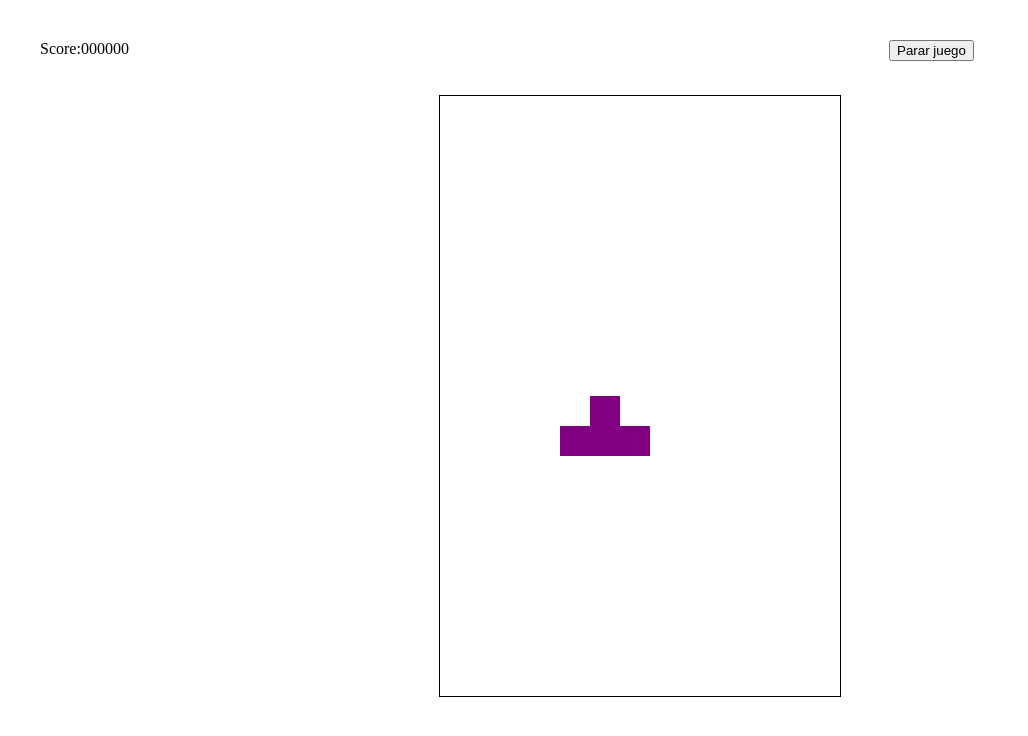
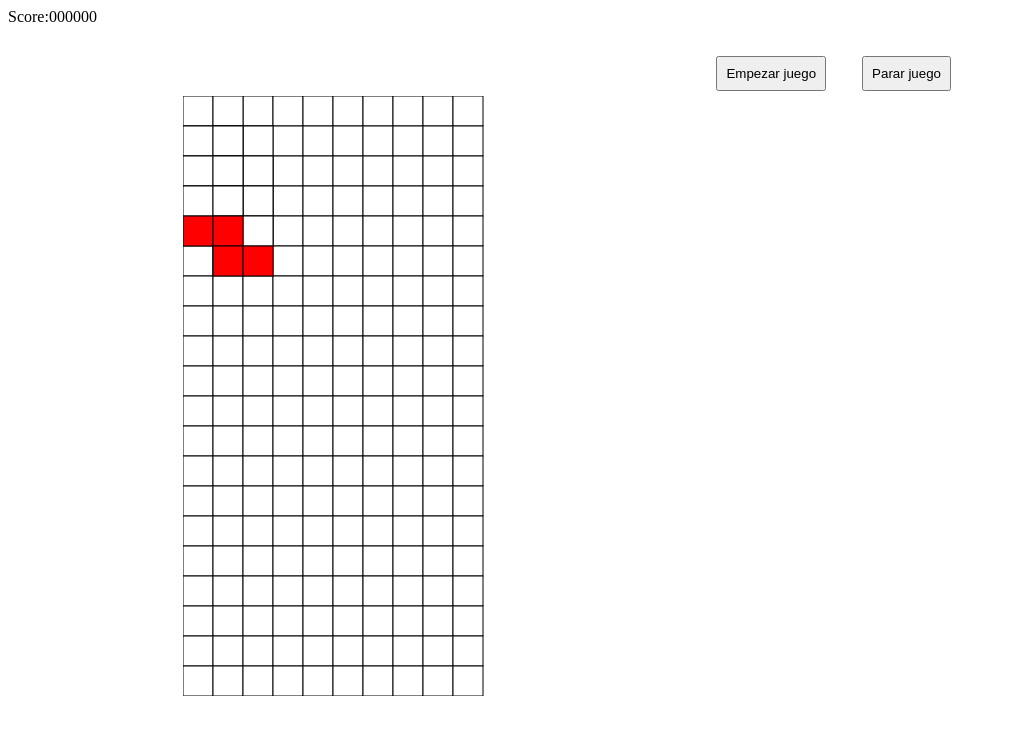
Before and after one commit to U-sepSick/TetrisJs, a plain HTML site: page index.html in a window 1280 px wide. Shown: the whole page, without its empty margins (0-1028 px from the left). Drawn offline with Linux system fonts and the light colour scheme.

Commit message:
playable

```diff
--- a/index.html
+++ b/index.html
@@ -10,14 +10,15 @@
 </head>
 
 <body>
-    <div class="scores">Score:000000</div>
+    <div class="score">Score:000000</div>
     <div class="game">
         <canvas id="canvas" width="400" height="600" style="color: blueviolet;"></canvas>
     </div>
     <div class="best-scores">
+        <button id="startButton">Empezar juego</button>
         <button id="stopButton">Parar juego</button>
     </div>
 </body>
+<script src="tetrominoes.js"></script>
 <script src="script.js"></script>
-
 </html>
--- a/script.js
+++ b/script.js
@@ -1,210 +1,242 @@
+const scoreGame = document.getElementById("score")
 const canvas = document.getElementById("canvas");
 const ctx = canvas.getContext("2d");
 
-const tetrominoes = [
-  {
-    shape: [[1, 1, 1, 1]],
-    color: "#FF0D72",
-  },
-  {
-    shape: [[1, 1], [1, 1]],
-    color: "#0DC2FF",
-  },
-  {
-    shape: [[1, 1, 1], [0, 1, 0]],
-    color: "#0DFF72",
-  },
-  {
-    shape: [[1, 1, 0], [0, 1, 1]],
-    color: "#F538FF",
-  },
-  {
-    shape: [[0, 1, 1], [1, 1, 0]],
-    color: "#FF8E0D",
-  },
-  {
-    shape: [[0, 1, 0], [1, 1, 1]],
-    color: "#FFE138",
-  },
-  {
-    shape: [[1, 0, 0], [1, 1, 1]],
-    color: "#3877FF",
-  },
-];
+const blocks = 30
+let score = 0
 
-const gameSpeed = 500;
-const blockSize = 30;
-const boardWidth = 10;
-const boardHeight = 20;
-let currentPiece;
-let board
-let requestAnimationFrameID;
+function DrawSquare (x, y, color) {
+  ctx.fillStyle = color
+  ctx.fillRect(x * blocks, y * blocks, blocks, blocks)
+  ctx.strokeStyle = 'black'
+  ctx.strokeRect(x * blocks, y * blocks, blocks, blocks)
+}
 
-document.addEventListener('DOMContentLoaded', () => {
+const board_Y = 20
+const board_X = 10
+// Color empty square
+const EMPTY = 'white'
+let board = []
 
-  let gameRunning = true;
+// CreateBoard
+for (let row = 0; row < board_Y; row++) {
+  board[row] = [];
+  for (let col = 0; col < board_X; col++) {
+    board[row][col] = EMPTY;
+  }
+}
 
-  const createBoard = () => {
-    const board = [];
-    for (let row = 0; row < 20; row++) {
-      board[row] = Array.from({ length: 10 }).fill(0);
-    }
-    return board;
-  };
-
-  const startGame = () => {
-    board = createBoard();
-    currentPiece = generateRandomPiece();
-    requestAnimationFrame(gameLoop);
-  };
-
-  const generateRandomPiece = () => {
-    const pieces = [
-      { blocks: [[0, 0, 0, 0], [1, 1, 1, 1], [0, 0, 0, 0]], color: "#00ffff", },
-      { blocks: [[1, 0, 0], [1, 1, 1], [0, 0, 0]], color: "#0000ff", },
-      { blocks: [[0, 0, 1], [1, 1, 1], [0, 0, 0]], color: "#ffa500", },
-      { blocks: [[1, 1], [1, 1]], color: "#ffff00", },
-      { blocks: [[0, 1, 1], [1, 1, 0], [0, 0, 0]], color: "#00ff00", },
-      { blocks: [[0, 1, 0], [1, 1, 1], [0, 0, 0]], color: "#800080", },
-      { blocks: [[1, 1, 0], [0, 1, 1], [0, 0, 0]], color: "#ff0000", },
-    ];
-
-    const index = Math.floor(Math.random() * pieces.length);
-    return { ...pieces[index], x: 4, y: 0 };
-  };
-
-  const drawPiece = (piece) => {
-    const { x, y, color, blocks } = piece;
-    ctx.fillStyle = color;
-    for (let row = 0; row < blocks.length; row++) {
-      for (let col = 0; col < blocks[row].length; col++) {
-        if (blocks[row][col]) {
-          ctx.fillRect(
-            (col + x) * blockSize,
-            (row + y) * blockSize,
-            blockSize,
-            blockSize
-          );
-        }
+function DrawBoard () {
+  for (let row = 0; row < board_Y; row++) {
+    for (let col = 0; col < board_X; col++) {
+      DrawSquare(col, row, board[row][col])
     }
   }
 }
 
-  function drawBoard (board) {
-    for (let row = 0; row < boardHeight; row++) {
-      for (let col = 0; col < boardWidth; col++) {
-        const color = board[row][col];
-        if (color) {
-          drawBlock(col, row, color);
+DrawBoard()
+
+const PIECES = [
+  [Z, 'red'],
+  [S, 'green'],
+  [T, 'cyan'],
+  [O, 'indigo'],
+  [I, 'blue'],
+  [L, 'purple'],
+  [J, 'orange']
+]
+// init piece
+let p = new Piece(PIECES[0][0], PIECES[0][1])
+
+// Object Piece
+function Piece (tetromino, color) {
+  this.tetromino = tetromino
+  this.color = color
+  // start from first pattern
+  this.tetrominoN = 0
+  this.activeTetromino = this.tetromino[this.tetrominoN]
+  // control pieces
+  this.x = 0
+  this.y = 0
 }
+
+Piece.prototype.fill = function (color) {
+  for (let row = 0; row < this.activeTetromino.length; row++) {
+    for (let col = 0; col < this.activeTetromino.length; col++) {
+      if (this.activeTetromino[row][col])
+        DrawSquare(this.x + col, this.y + row, color)
     }
   }
 }
 
-  function drawBlock (x, y, color) {
-    ctx.fillStyle = color;
-    ctx.fillRect(x * blockSize, y * blockSize, blockSize, blockSize);
-    ctx.strokeStyle = 'white';
-    ctx.strokeRect(x * blockSize, y * blockSize, blockSize, blockSize);
+Piece.prototype.draw = function () {
+  this.fill(this.color)
 }
 
-  ///----------------///
-
-  function movePieceDown () {
-    currentPiece.y++;
-    /* FIX CHECKCOLLISION --------------------------------
-    if (checkCollision()) {
-      currentPiece.y--;
-      addPieceToBoard();
-      spawnNewPiece();
-    }*/
+Piece.prototype.unDraw = function () {
+  this.fill(EMPTY)
 }
 
+Piece.prototype.movePieceDown = function () {
+  if (!this.collision(0, 1, this.activeTetromino)) {
+    this.unDraw()
+    this.y++
+    this.draw()
+  } else {
+    this.lock()
+    p = randomPiece()
+  }
+}
 
-  function lockPiece () {
-    // Añadir los bloques de la pieza actual al tablero
-    for (let row = 0; row < currentPiece.blocks.length; row++) {
-      for (let col = 0; col < currentPiece.blocks[row].length; col++) {
-        if (currentPiece.blocks[row][col]) {
-          board[currentPiece.y + row][currentPiece.x + col] = currentPiece.color;
+Piece.prototype.movePieceRight = function () {
+  if (!this.collision(1, 0, this.activeTetromino)) {
+    this.unDraw()
+    this.x++
+    this.draw()
+  }
+}
+
+Piece.prototype.movePieceLeft = function () {
+  if (!this.collision(-1, 0, this.activeTetromino)) {
+    this.unDraw()
+    this.x--
+    this.draw()
+  }
+}
+
+Piece.prototype.rotatePiece = function () {
+  let nexPattern = this.tetromino[(this.tetrominoN + 1) % this.tetromino.length]
+  let kick = 0
+
+  if (this.collision(0, 0, nexPattern)) {
+    if (this.x > board_X / 2) {
+      // right wall, need move piece to the left to rotate
+      kick = -1
+    } else {
+      // left wall, need move piece to the right to rotate
+      kick = 1
+    }
+  }
+
+  if (!this.collision(kick, 0, nexPattern)) {
+    this.unDraw()
+    this.x += kick
+    this.tetrominoN = (this.tetrominoN + 1) % this.tetromino.length
+    this.activeTetromino = this.tetromino[this.tetrominoN]
+    this.draw()
+  }
+}
+
+Piece.prototype.collision = function (x, y, piece) {
+  for (let row = 0; row < piece.length; row++) {
+    for (let col = 0; col < piece.length; col++) {
+      // square is empty, continue
+      if (!piece[row][col]) { continue }
+      // x, y after movement
+      let newX = this.x + col + x
+      let newY = this.y + row + y
+      if (newX < 0 || newX >= board_X || newY >= board_Y) {
+        return true
+      }
+      // skip newY
+      if (newY < 0) { continue }
+      // check there is locked piece
+      if (board[newY][newX] != EMPTY) {
+        return true
       }
     }
   }
+  return false
+}
 
-    // Generar una nueva pieza al azar y establecerla como la pieza actual
-    currentPiece = generateRandomPiece();
+Piece.prototype.lock = function () {
+  for (row = 0; row < this.activeTetromino.length; row++) {
+    for (col = 0; col < this.activeTetromino.length; col++) {
+      // we skip the vacant squares
+      if (!this.activeTetromino[row][col]) {
+        continue;
+      }
+      // pieces to lock on top = game over
+      if (this.y + row < 0) {
+        alert("Game Over");
+        // stop request animation frame
+        gameOver = true;
+        break;
+      }
+      // we lock the piece
+      board[this.y + row][this.x + col] = this.color;
+    }
+  }
+  // remove full rows
+  for (row = 0; row < board_Y; row++) {
+    let isRowFull = true;
+    for (col = 0; col < board_X; col++) {
+      isRowFull = isRowFull && (board[row][col] != EMPTY);
+    }
+    if (isRowFull) {
+      // if the row is full
+      // we move down all the rows above it
+      for (y = row; y > 1; y--) {
+        for (col = 0; col < board_X; col++) {
+          board[y][col] = board[y - 1][col];
+        }
+      }
+      // the top row board[0][..] has no row above it
+      for (col = 0; col < board_X; col++) {
+        board[0][col] = EMPTY;
+      }
+      // increment the score
+      score += 10;
+    }
+  }
+  // update the board
+  DrawBoard();
 
-    // Comprobar si la nueva pieza colisiona inmediatamente después de ser generada
-    if (checkCollision()) {
-      gameRunning = false;
-      alert('Game over!');
+  // update the score
+  //scoreGame.innerHTML = score;
+}
+
+function randomPiece () {
+  let randomN = Math.floor(Math.random() * PIECES.length)
+  return new Piece(PIECES[randomN][0], PIECES[randomN][1])
+}
+
+document.addEventListener('keydown', UserInput)
+function UserInput (event) {
+  switch (event.code) {
+    case "ArrowLeft":
+    case "KeyA":
+      p.movePieceLeft();
+      dropStart = Date.now()
+      break;
+    case "ArrowRight":
+    case 'KeyD':
+      p.movePieceRight();
+      dropStart = Date.now()
+      break;
+    case "ArrowDown":
+    case 'KeyS':
+      p.movePieceDown();
+      break;
+    case "Space":
+      p.rotatePiece();
+      dropStart = Date.now()
+      break;
   }
 }
 
-  function checkCollision (piece, board, row, col) {
-    console.log(piece)
-    for (let i = 0; i < piece.length; i++) {
-      for (let j = 0; j < piece[i].length; j++) {
-        if (piece[i][j] && (board[row + i] === undefined || board[row + i][col + j] === undefined || board[row + i][col + j])) {
-          return true;
+let dropStart = Date.now()
+let gameOver = false
+function drop () {
+  let now = Date.now()
+  let delta = now - dropStart
+  if (delta > 1000) {
+    p.movePieceDown()
+    dropStart = Date.now()
   }
-      }
-    }
-    return false;
-  }
-
-
-  function addPieceToBoard () {
-    const [pieceRows, pieceCols] = [currentPiece.shape.length, currentPiece.shape[0].length];
-
-    for (let row = 0; row < pieceRows; row++) {
-      for (let col = 0; col < pieceCols; col++) {
-        if (currentPiece.shape[row][col]) {
-          const boardRow = currentPiece.row + row;
-          const boardCol = currentPiece.col + col;
-          board[boardRow][boardCol] = currentPiece.color;
-        }
-      }
+  if (!gameOver) {
+    requestAnimationFrame(drop)
   }
 }
 
-  function spawnNewPiece () {
-    const randomIndex = Math.floor(Math.random() * tetrominoes.length);
-    currentPiece = {
-      shape: tetrominoes[randomIndex].shape,
-      color: tetrominoes[randomIndex].color,
-      row: 0,
-      col: Math.floor((board[0].length - tetrominoes[randomIndex].shape[0].length) / 2),
-    };
-  }
-
-  function clearCanvas () {
-    ctx.clearRect(0, 0, canvas.width, canvas.height);
-  }
-
-  function gameLoop () {
-
-    // Si el juego está en ejecución, mover la pieza actual hacia abajo
-    if (gameRunning) {
-      movePieceDown();
-    }
-
-    clearCanvas()
-
-    // Dibujar el tablero y la pieza actual en el canvas
-    drawBoard(board);
-    drawPiece(currentPiece);
-
-    // Programar el siguiente ciclo del loop de juego
-    setTimeout(() => {
-      requestAnimationFrameID = requestAnimationFrame(gameLoop);
-    }, gameSpeed);
-  }
-
-  startGame();
-})
-
-const stopButton = document.getElementById('stopButton');
-stopButton.addEventListener('click', () => {
-  cancelAnimationFrame(requestAnimationFrameID);
-});
+drop()
--- a/styles.css
+++ b/styles.css
@@ -20,9 +20,6 @@ body {
     align-items: center;
 }
 
-canvas {
-    border: 1px solid #000;
-  }
 
 .best-scores {
     flex: 1;
@@ -30,3 +27,8 @@ canvas {
     padding: 1rem;
 
 }
+
+button{
+    padding: 0.5rem;
+    margin:1rem;
+}
--- /dev/null
+++ b/tetrominoes.js
@@ -0,0 +1,150 @@
+const I = [
+	[
+		[0, 0, 0, 0],
+		[1, 1, 1, 1],
+		[0, 0, 0, 0],
+		[0, 0, 0, 0],
+	],
+	[
+		[0, 0, 1, 0],
+		[0, 0, 1, 0],
+		[0, 0, 1, 0],
+		[0, 0, 1, 0],
+	],
+	[
+		[0, 0, 0, 0],
+		[0, 0, 0, 0],
+		[1, 1, 1, 1],
+		[0, 0, 0, 0],
+	],
+	[
+		[0, 1, 0, 0],
+		[0, 1, 0, 0],
+		[0, 1, 0, 0],
+		[0, 1, 0, 0],
+	]
+];
+
+const J = [
+	[
+		[1, 0, 0],
+		[1, 1, 1],
+		[0, 0, 0]
+	],
+	[
+		[0, 1, 1],
+		[0, 1, 0],
+		[0, 1, 0]
+	],
+	[
+		[0, 0, 0],
+		[1, 1, 1],
+		[0, 0, 1]
+	],
+	[
+		[0, 1, 0],
+		[0, 1, 0],
+		[1, 1, 0]
+	]
+];
+
+const L = [
+	[
+		[0, 0, 1],
+		[1, 1, 1],
+		[0, 0, 0]
+	],
+	[
+		[0, 1, 0],
+		[0, 1, 0],
+		[0, 1, 1]
+	],
+	[
+		[0, 0, 0],
+		[1, 1, 1],
+		[1, 0, 0]
+	],
+	[
+		[1, 1, 0],
+		[0, 1, 0],
+		[0, 1, 0]
+	]
+];
+
+const O = [
+	[
+		[0, 0, 0, 0],
+		[0, 1, 1, 0],
+		[0, 1, 1, 0],
+		[0, 0, 0, 0],
+	]
+];
+
+const S = [
+	[
+		[0, 1, 1],
+		[1, 1, 0],
+		[0, 0, 0]
+	],
+	[
+		[0, 1, 0],
+		[0, 1, 1],
+		[0, 0, 1]
+	],
+	[
+		[0, 0, 0],
+		[0, 1, 1],
+		[1, 1, 0]
+	],
+	[
+		[1, 0, 0],
+		[1, 1, 0],
+		[0, 1, 0]
+	]
+];
+
+const T = [
+	[
+		[0, 1, 0],
+		[1, 1, 1],
+		[0, 0, 0]
+	],
+	[
+		[0, 1, 0],
+		[0, 1, 1],
+		[0, 1, 0]
+	],
+	[
+		[0, 0, 0],
+		[1, 1, 1],
+		[0, 1, 0]
+	],
+	[
+		[0, 1, 0],
+		[1, 1, 0],
+		[0, 1, 0]
+	]
+];
+
+const Z = [
+	[
+		[1, 1, 0],
+		[0, 1, 1],
+		[0, 0, 0]
+	],
+	[
+		[0, 0, 1],
+		[0, 1, 1],
+		[0, 1, 0]
+	],
+	[
+		[0, 0, 0],
+		[1, 1, 0],
+		[0, 1, 1]
+	],
+	[
+		[0, 1, 0],
+		[1, 1, 0],
+		[1, 0, 0]
+	]
+];
```
Lines whose indentation alone changed are shown as unchanged.
